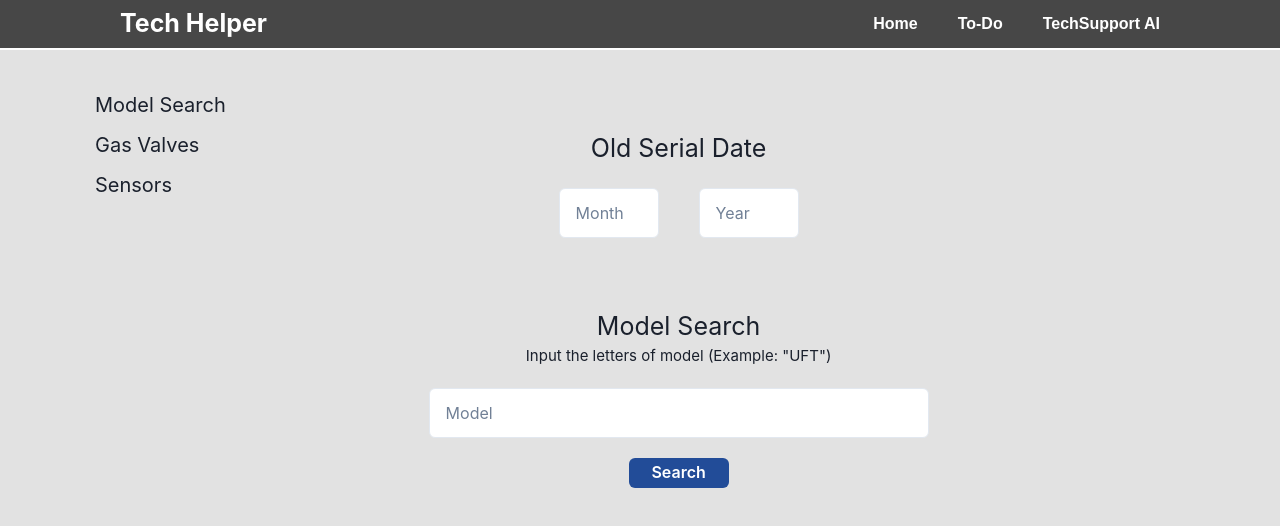
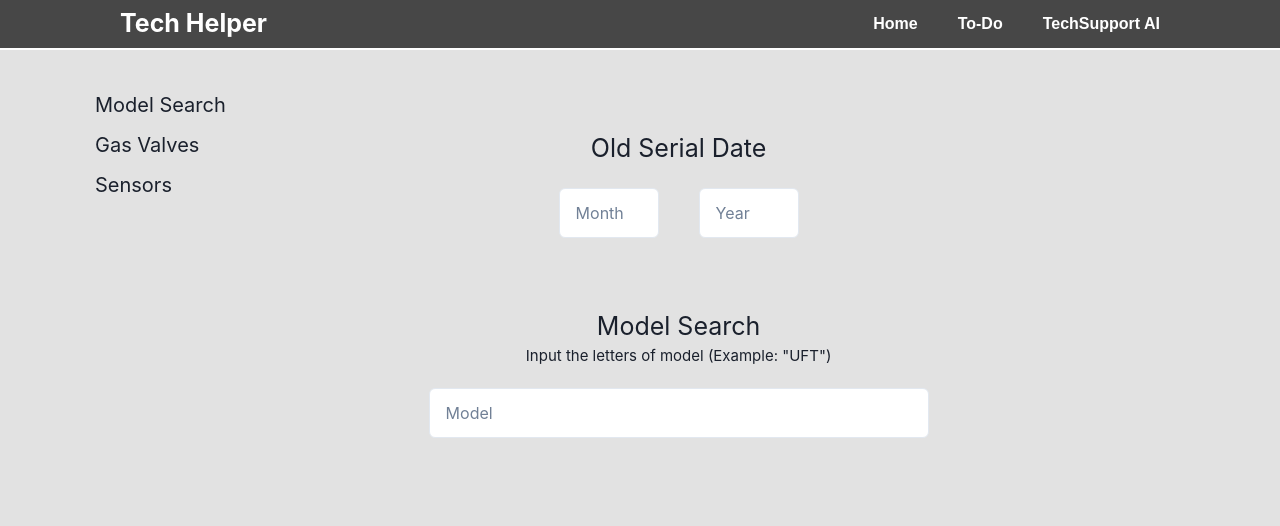
Before and after one commit to Erick-Bravo/tech_helper, a React (Create React App) app: page / in a window 1280 px wide. Shown: the top 526 px of the page. Built offline with nearby package versions, Linux system fonts and the light colour scheme.

Commit message:
buttom removal at model search. data update

```diff
--- a/src/components/Links_HTP/ModelSearch.tsx
+++ b/src/components/Links_HTP/ModelSearch.tsx
@@ -43,18 +43,6 @@ const ModelSearch = () => {
           onChange={modelInput}
           onKeyDown={handleEnter}
         />
-        <Flex justifyContent="center">
-          <Button
-            w="100px"
-            h="30px"
-            mb="20px"
-            bg={secondary}
-            color="white"
-            onClick={handleSubmit}
-          >
-            Search
-          </Button>
-        </Flex>
       </Flex>
       {result.length === 0 && <Text fontSize="35px">No result found</Text>}
       {result.length !== 0 &&
@@ -65,7 +53,7 @@ const ModelSearch = () => {
               <Text
                 fontSize="35px"
                 m="20px 10px"
-              >{` ${item.id} - ${item.name}`}</Text>
+              >{` ${item.id} : ${item.name}`}</Text>
               <Flex justifyContent="center" alignItems="center">
                 <Text mr="20px">{item.status}</Text>
                 {item.link !== "" && (
```
